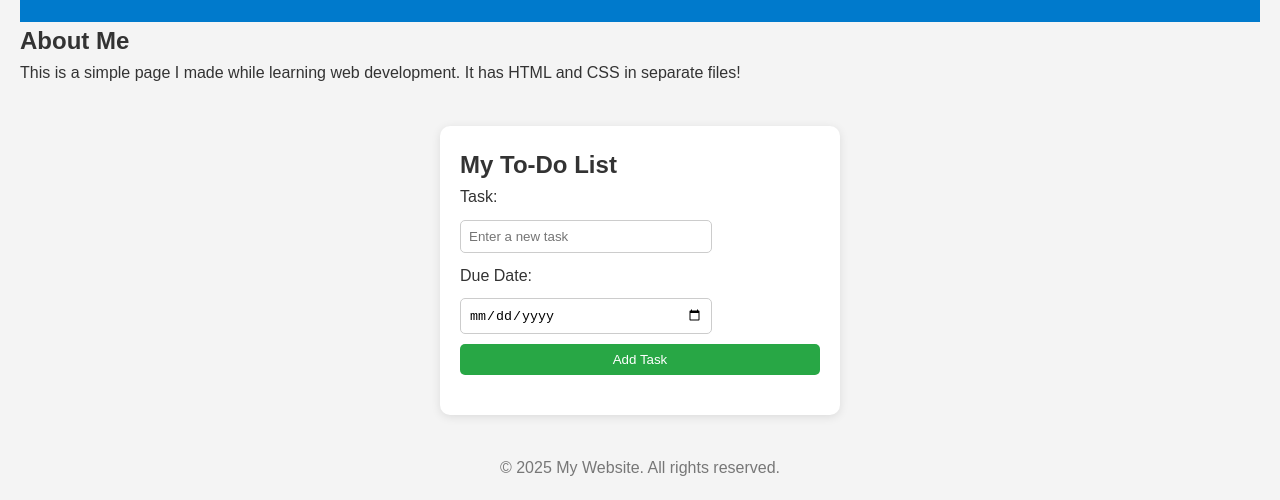
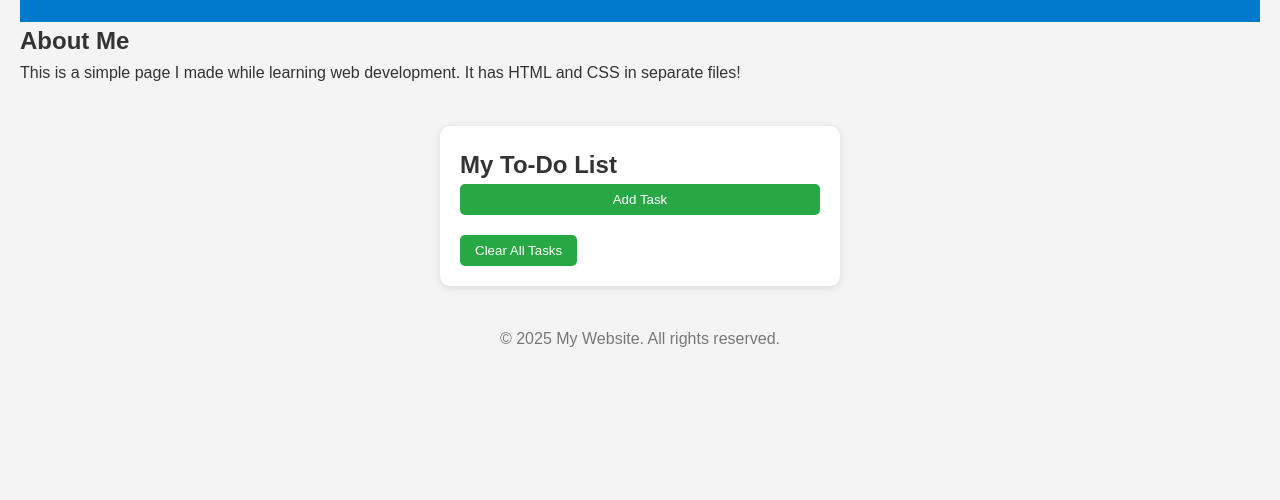
Before and after one commit to TempletonLam8/temp.github.io, a plain HTML site: page index.html in a window 1280 px wide. Shown: the part 305-805 px from the top of the page. Drawn offline with Linux system fonts and the light colour scheme.

Commit message:
Update index.html

```diff
--- a/index.html
+++ b/index.html
@@ -27,15 +27,11 @@
         <section id="todo">
             <h2>My To-Do List</h2>
             <div class="task-form">
-                <label for="taskInput">Task:</label>
-                <input type="text" id="taskInput" placeholder="Enter a new task" />
-
-                <label for="dueDateInput">Due Date:</label>
-                <input type="date" id="dueDateInput" />
-
+                <!-- ... -->
                 <button onclick="addTask()">Add Task</button>
             </div>
             <ul id="taskList"></ul>
+            <button id="clearButton" onclick="clearAllTasks()">Clear All Tasks</button>
         </section>
     </main>
 
```
